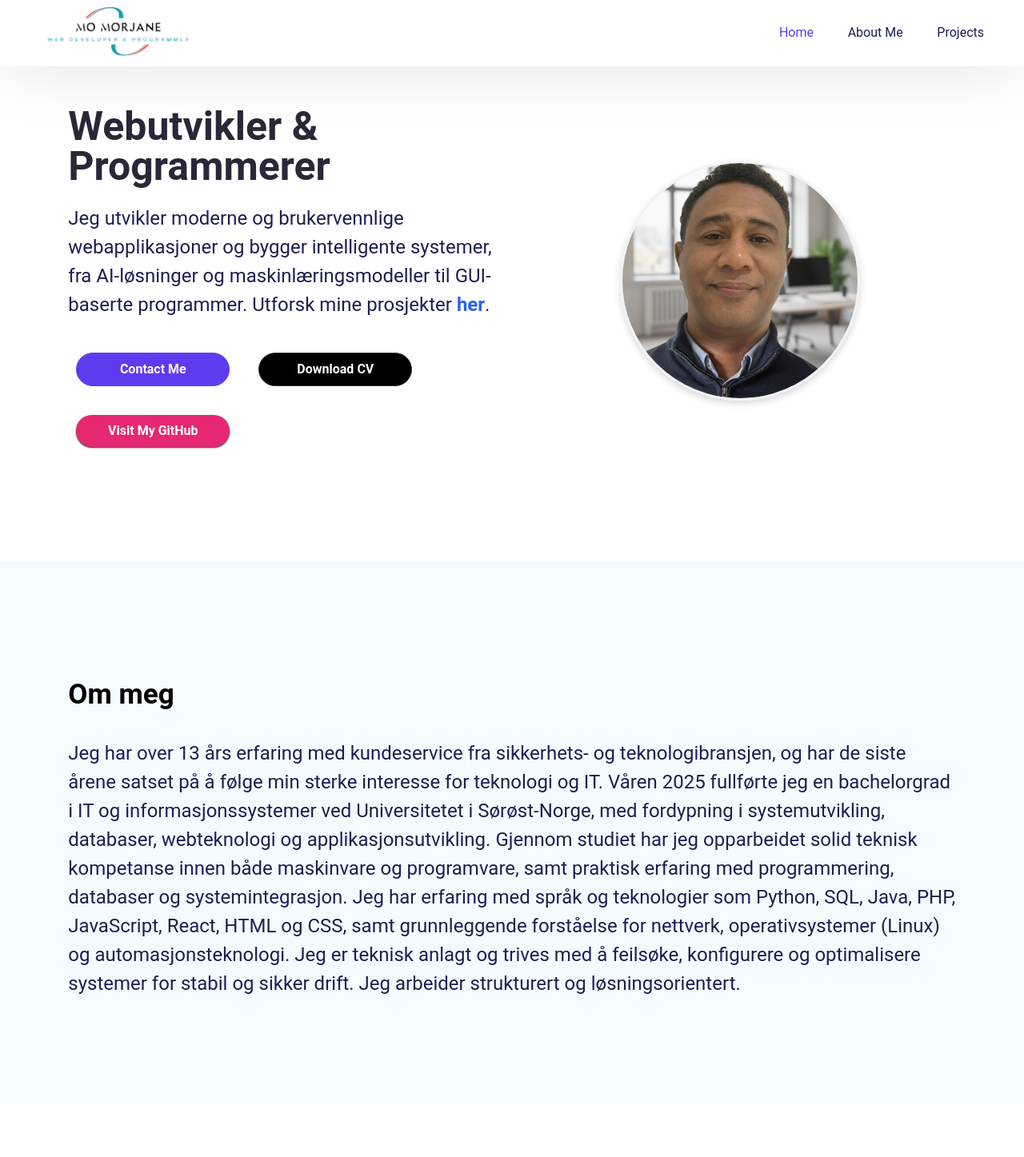
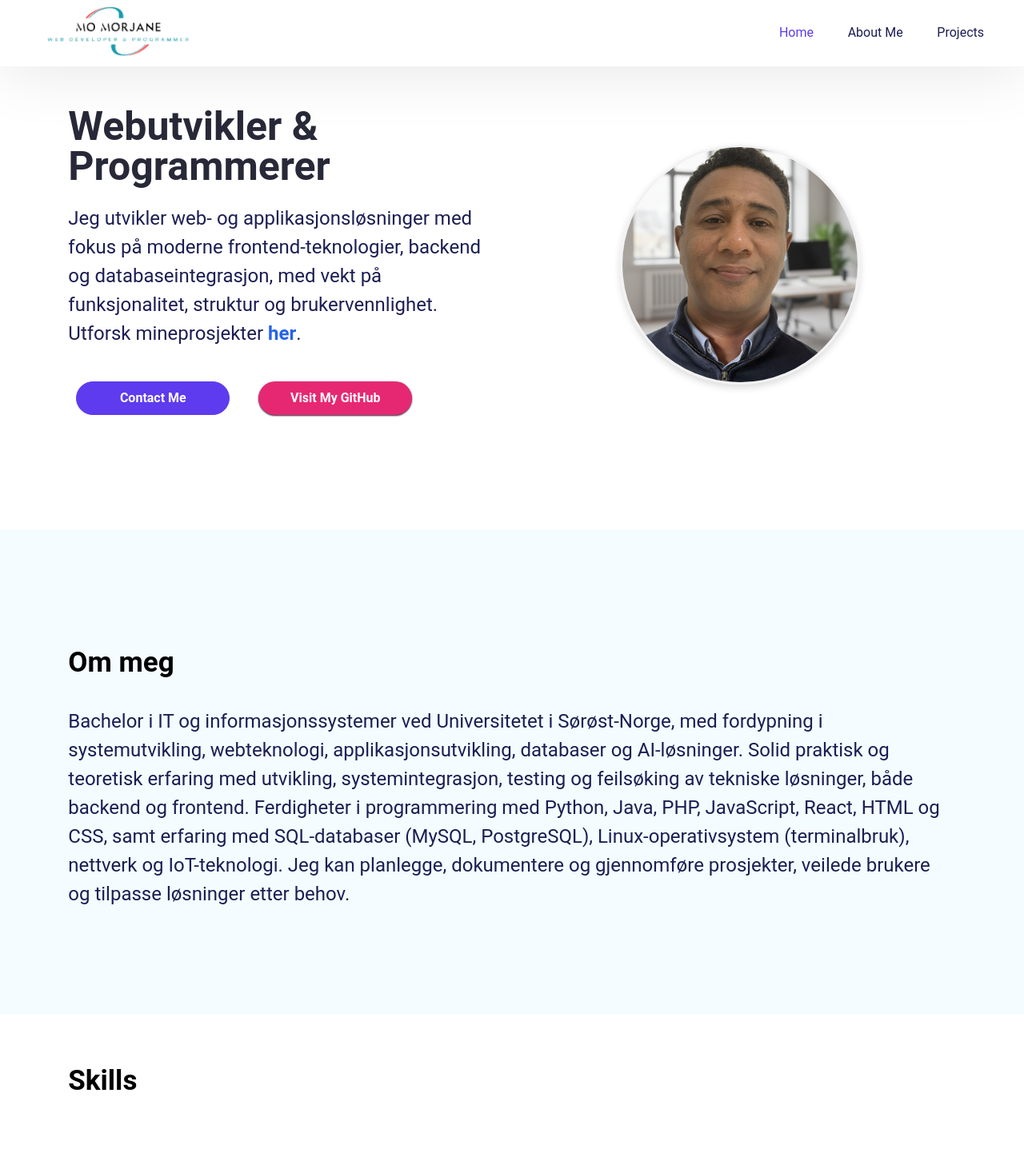
Before and after one commit to Morjane6/Portfolio-Mo-Morjane, a React (Vite) app: page /#/ in a window 1280 px wide. Shown: the top 1447 px of the page at 80% size. Built offline with nearby package versions, Linux system fonts and the light colour scheme.

Commit message:
Oppdatert om meg+ hero section

```diff
--- a/src/Pages/Home/AboutMe.jsx
+++ b/src/Pages/Home/AboutMe.jsx
@@ -7,20 +7,16 @@ export default function AboutMe() {
         <div className="hero--section--content">
           <h1 className="section--heading">Om meg</h1>
           <p className="hero--section-description">
-            Jeg har over 13 års erfaring med kundeservice fra sikkerhets- og
-            teknologibransjen, og har de siste årene satset på å følge min
-            sterke interesse for teknologi og IT. Våren 2025 fullførte jeg en
-            bachelorgrad i IT og informasjonssystemer ved Universitetet i
-            Sørøst-Norge, med fordypning i systemutvikling, databaser,
-            webteknologi og applikasjonsutvikling. Gjennom studiet har jeg
-            opparbeidet solid teknisk kompetanse innen både maskinvare og
-            programvare, samt praktisk erfaring med programmering, databaser og
-            systemintegrasjon. Jeg har erfaring med språk og teknologier som
-            Python, SQL, Java, PHP, JavaScript, React, HTML og CSS, samt
-            grunnleggende forståelse for nettverk, operativsystemer (Linux) og
-            automasjonsteknologi. Jeg er teknisk anlagt og trives med å
-            feilsøke, konfigurere og optimalisere systemer for stabil og sikker
-            drift. Jeg arbeider strukturert og løsningsorientert.
+            Bachelor i IT og informasjonssystemer ved Universitetet i
+            Sørøst-Norge, med fordypning i systemutvikling, webteknologi,
+            applikasjonsutvikling, databaser og AI-løsninger. Solid praktisk og
+            teoretisk erfaring med utvikling, systemintegrasjon, testing og
+            feilsøking av tekniske løsninger, både backend og frontend.
+            Ferdigheter i programmering med Python, Java, PHP, JavaScript,
+            React, HTML og CSS, samt erfaring med SQL-databaser (MySQL,
+            PostgreSQL), Linux-operativsystem (terminalbruk), nettverk og IoT-teknologi. Jeg
+            kan planlegge, dokumentere og gjennomføre prosjekter, veilede
+            brukere og tilpasse løsninger etter behov.
           </p>
         </div>
       </div>
--- a/src/Pages/Home/HeroSection.jsx
+++ b/src/Pages/Home/HeroSection.jsx
@@ -11,9 +11,9 @@ export default function HeroSection() {
             Programmerer
           </h2>
           <p className="hero--section-description">
-            Jeg utvikler moderne og brukervennlige webapplikasjoner og bygger
-            intelligente systemer, fra AI-løsninger og maskinlæringsmodeller
-            til GUI-baserte programmer. Utforsk mine prosjekter{" "}
+            Jeg utvikler web- og applikasjonsløsninger med fokus på moderne
+            frontend-teknologier, backend og databaseintegrasjon, med vekt på
+            funksjonalitet, struktur og brukervennlighet. Utforsk mineprosjekter{" "}
             <Link
               to="MyPortfolio"
               smooth={true}
@@ -38,13 +38,6 @@ export default function HeroSection() {
           </button>
 
           <button
-            className="btn btn-color-1"
-            onClick={() => window.open("./cv/Mo-MorjaneCV-2025.pdf")}
-          >
-            Download CV
-          </button>
-
-          <button
             className="btn btn-github"
             onClick={() => window.open("https://github.com/Morjane6", "_blank")}
           >
--- a/src/data/index.json
+++ b/src/data/index.json
@@ -30,7 +30,10 @@
         { "title": "Github" },
         { "title": "Git" },
         { "title": "React" },
-        { "title": "Npm" }
+        { "title": "Apache" },
+        { "title": "Npm" },
+        { "title": "Linux (terminalbruk)" }
+
       ]
     }
   ],
```
